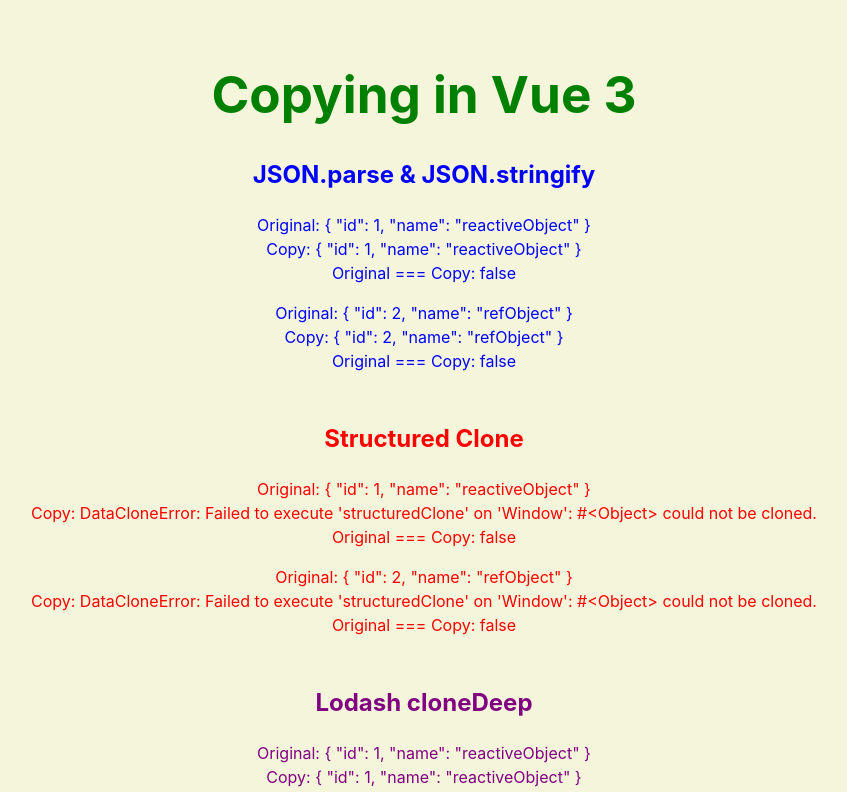
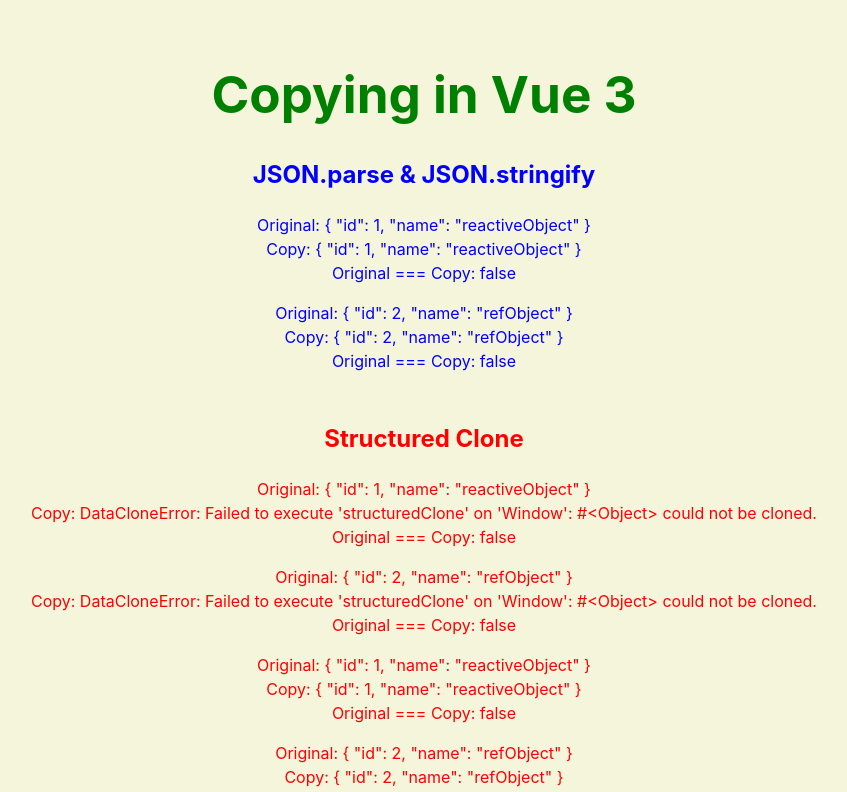
Before and after one commit to CCBaxter84/copying, a Vue app: page / in a window 1280 px wide. Shown: the top 792 px of the page, without its empty margins (216-1063 px from the left). Built offline with nearby package versions, Linux system fonts and the light colour scheme.

Commit message:
Added toRaw

```diff
--- a/src/components/StructuredClone.vue
+++ b/src/components/StructuredClone.vue
@@ -5,11 +5,15 @@
           :copied-object="clonedReactiveObject"/>
     <card :original-object="refObject"
           :copied-object="clonedRefObject"/>
+    <card :original-object="reactiveObject"
+          :copied-object="clonedRawReactiveObject"/>
+    <card :original-object="refObject"
+          :copied-object="clonedRawRefObject"/>
   </section>
 </template>
 
 <script setup>
-import { computed } from 'vue'
+import { computed, toRaw } from 'vue'
 import { useState } from '../composables/useState'
 import Card from './Card.vue'
 
@@ -29,4 +33,20 @@
     return e
   }
 })
+
+const clonedRawReactiveObject = computed(() => {
+  try {
+    return structuredClone(toRaw(reactiveObject))
+  } catch(e) {
+    return e
+  }
+})
+
+const clonedRawRefObject = computed(() => {
+  try {
+    return structuredClone(toRaw(refObject.value))
+  } catch(e) {
+    return e
+  }
+})
 </script>
```
